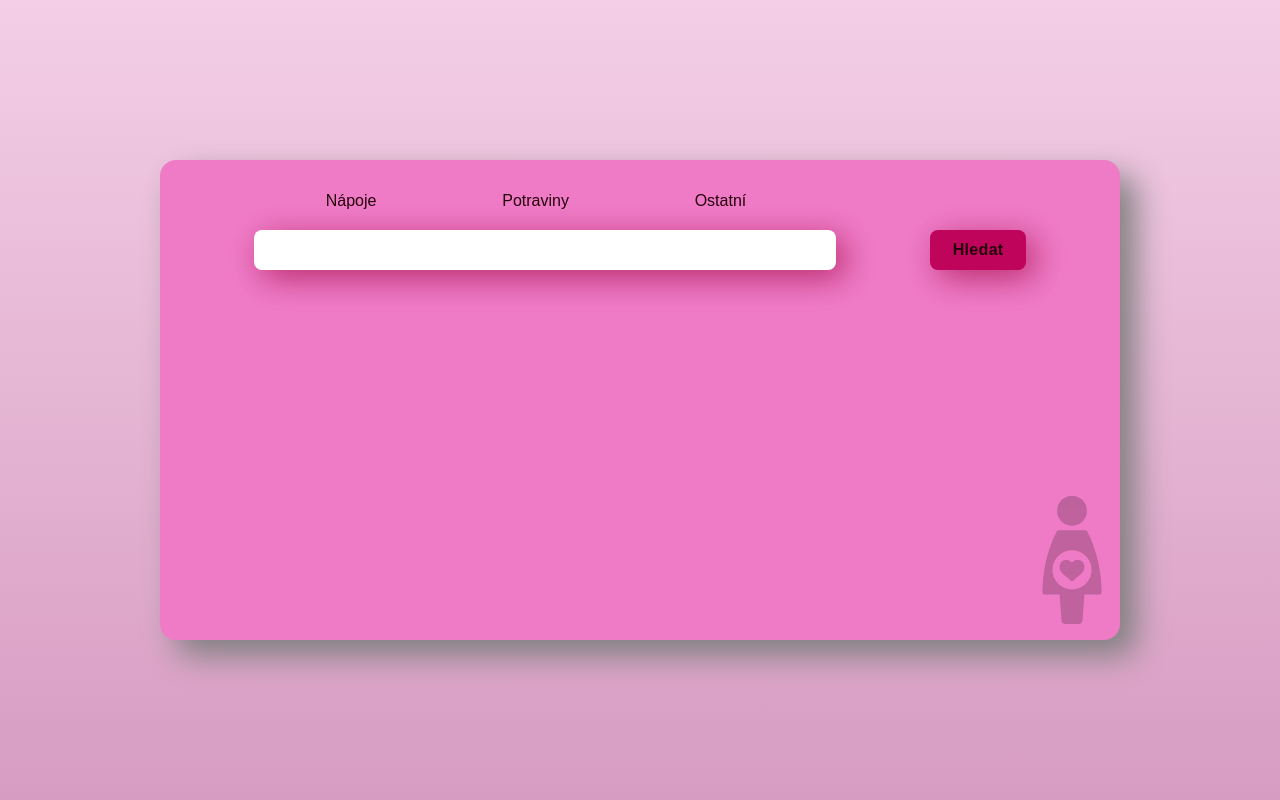
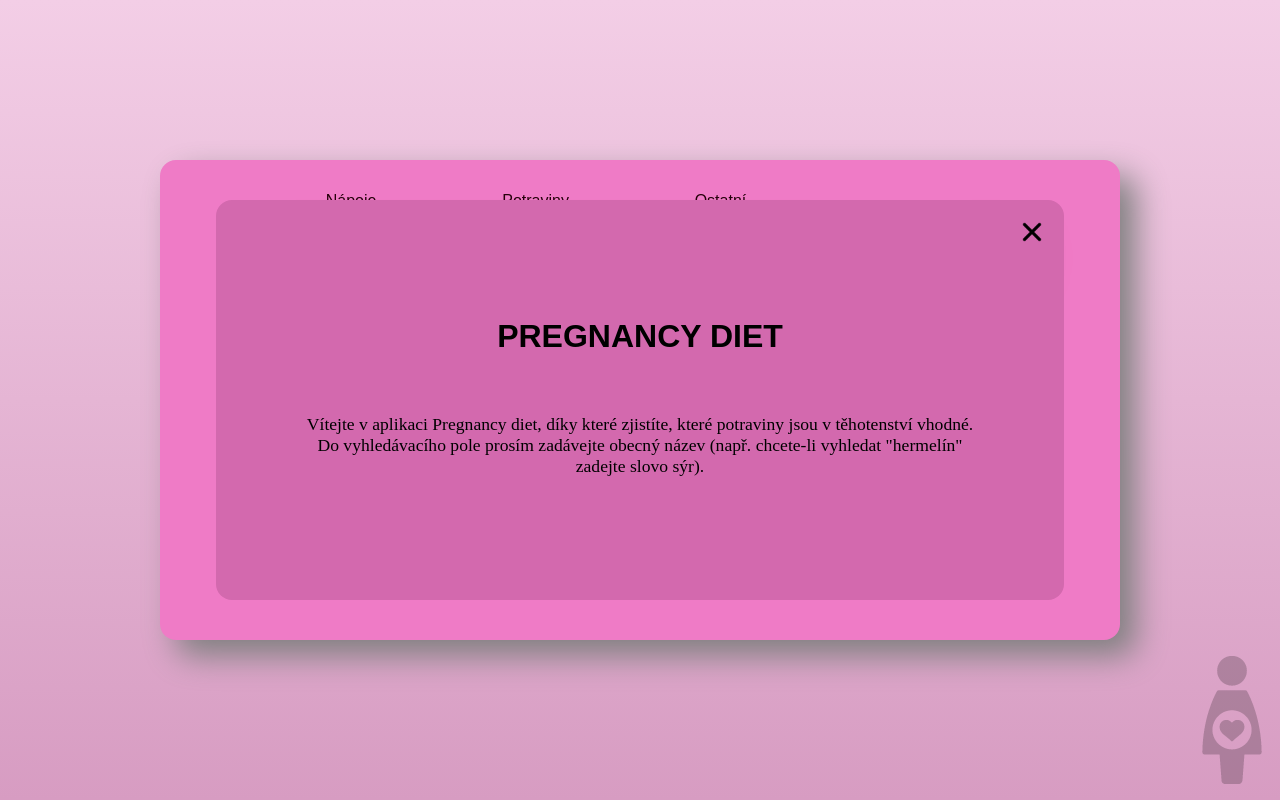
Before and after one commit to EwaJ94/pregnancy-diet, a React (Create React App) app: page / in a window 1280 px wide. Built offline with nearby package versions, Linux system fonts and the light colour scheme; no server answers; the database is empty.

Commit message:
welcome window

```diff
--- a/src/App.js
+++ b/src/App.js
@@ -1,5 +1,6 @@
 import Category from "./components/Category"
 import QA from "./components/QA"
+import Welcome from "./components/Welcome"
 import projectFirestore  from "./firebase/config"
 import {useState, useEffect} from "react"
 
@@ -52,6 +53,7 @@ const App = () => {
 
   return <section className="container">
     {error && <p>{error}</p>}
+    <Welcome />
     <Category showDrinks={showDrinks} showFoods={showFoods} showOthers={showOthers}/>
     <QA data={data}/>
 
--- a/src/components/QA.js
+++ b/src/components/QA.js
@@ -38,7 +38,7 @@ const QA = ({data}) => {
       className="input-text"
       value = {search}
       onChange={ (e) => setSearch(e.target.value)}
-      title="Pro přesnější vyhledávání v databázi, napište obecný název potraviny (np. místo hermelín napište sýr)." />
+       />
 
       <input
       type="submit"
--- /dev/null
+++ b/src/components/Welcome.css
@@ -0,0 +1,39 @@
+.welcome-window {
+    display: flex;
+    flex-direction: column;
+    justify-content: center;
+    align-items: center;
+    position: absolute;
+    top: 50%;
+    left: 50%;
+    transform: translate(-50%, -50%);
+    height: 25rem;
+    width: 53rem;
+    background-color: #d369ae;
+    border-radius: 1rem;
+
+}
+
+.welcome-window h2 {
+    font-size: 2rem;
+    font-family:Arial, Helvetica, sans-serif;
+    text-transform: uppercase;
+}
+
+.welcome-window p {
+    margin: 2rem 5rem;
+    font-size: 1.1rem;
+    text-align: center;
+}
+
+.welcome-window img {
+    position: absolute;
+    top: 1rem;
+    right: 1rem;
+    height: 2rem;
+    cursor: pointer;
+}
+
+.welcome-window img:hover {
+    transform: scale(1.15);
+}
--- /dev/null
+++ b/src/components/Welcome.js
@@ -0,0 +1,13 @@
+import "./Welcome.css"
+import cross from "../icons/cross.png"
+
+const Welcome = () => {
+  return <section className="welcome-window">
+    <img src={cross} alt="cross" />
+    <h2>Pregnancy diet</h2>
+    <p>Vítejte v aplikaci Pregnancy diet, díky které zjistíte, které potraviny jsou v těhotenství vhodné.<br /> Do vyhledávacího pole prosím zadávejte obecný název (např. chcete-li vyhledat "hermelín" zadejte slovo sýr). </p>
+
+  </section>
+}
+
+export default Welcome
--- a/src/index.css
+++ b/src/index.css
@@ -12,7 +12,6 @@ body {
 .container {
   display: flex;
   flex-direction: column;
-  position: relative;
   height: 30rem;
   width: 60rem;
   box-shadow: 1rem 1rem 2rem grey;
```
Also changed, not shown: src/icons/cross.png (added).
